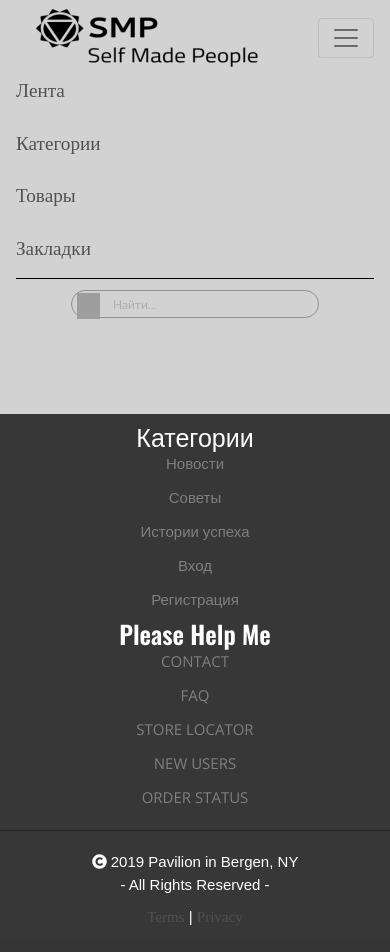
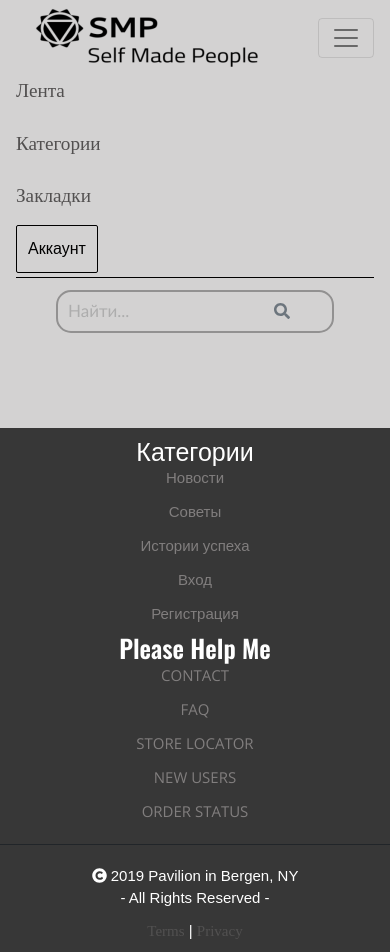
Before and after one commit to Daniil1703/EvanCarmichael, a Django app: page / in a window 390 px wide, after a click that opens the changed part. Before the commit the page ends 925 px from the top, so only its background shows below. Run offline with Django 3.2, Linux system fonts and the light colour scheme; data that the repository does not hold is empty; some libraries are stand-ins or nearby versions; grey boxes are pictures that could not be loaded.

Commit message:
add style to templates

```diff
--- a/polls/static/css/footer.css
+++ b/polls/static/css/footer.css
@@ -124,10 +124,10 @@ footer {
     width: 100%
   }
   .footer-list-header {
-    font-size: 3em;
+    font-size: 2em;
   }
   .footer-list-anchor {
-    font-size: 1.5em
+    font-size: 1em
   }
   .footer-social-section {
     justify-content: center
--- a/polls/static/css/navbar.css
+++ b/polls/static/css/navbar.css
@@ -83,3 +83,68 @@ a:focus {
         display: none;
     }
 }
+
+/* Кнопка выпадающего меню аккаунт */
+.dropbtn {
+    padding: 11px;
+    border: none;
+    cursor: pointer;
+}
+
+/* Dropdown button on hover & focus */
+/* .dropbtn:hover, .dropbtn:focus {
+    background-color: #2980B9;
+} */
+
+/* The container <div> - needed to position the dropdown content */
+.dropdown {
+    border-radius: 2px;
+    border: 1px solid #000000;
+    position: relative;
+    display: inline-block;
+    margin-bottom: 4px;
+}
+.dropdown:active{
+    border: 1px solid #d3d2d2;
+}
+
+@media only screen and (min-width: 767px){
+    .dropdown-content {
+        right:0;
+    }
+}
+
+@media only screen and (max-width: 767px){
+    .dropdown-content    {
+        padding: 5px;
+    }
+}
+
+/* Dropdown Content (Hidden by Default) */
+.dropdown-content {
+    margin-top: 2px;
+    display: none;
+    position: absolute;
+    background-color: #f3f3f3;
+    min-width: 100px;
+    box-shadow: 0px 8px 16px 0px rgba(0,0,0,0.2);
+    z-index: 1;
+    border-radius: 4px;
+    border: 1px solid black;
+    font-size: 80%;
+}
+
+/* Links inside the dropdown */
+.dropdown-content a {
+    color: #525054;
+    border-radius: 2px;
+    padding: 12px 16px;
+    text-decoration: none;
+    display: block;
+}
+
+/* Change color of dropdown links on hover */
+.dropdown-content a:hover {background-color: #ddd}
+
+/* Show the dropdown menu (use JS to add this class to the .dropdown-content container when the user clicks on the dropdown button) */
+.show {display:block;}
--- a/polls/static/css/search.css
+++ b/polls/static/css/search.css
@@ -6,11 +6,15 @@
 }
 @media screen and (max-width: 450px){
 
+.form-item {
+    display: inline-flex;
+}
+
 #search-block-form{
-    width:248px;
-    height:28px;
+    width:278px;
+    height:43px;
     border-radius:15px;
-    border:#929191 solid 1px;
+    border:#929191 solid 2px;
     margin-right: auto;
     margin-left: auto;
     margin-top: 1%;
@@ -29,12 +33,12 @@
     width:100%;
     height:100%;
     }
-#search-block-form .form-actions{
+/* #search-block-form .form-actions{
     width:28px;
     height:28px;
     float:left;
-    background:url(images/searchIcon.png) 5px 2px no-repeat;
-    }
+    background:url({% static 'images/icons/favicn.ico'%}) 5px 2px no-repeat;
+    } */
 #search-block-form .form-actions input:hover{
     cursor:pointer;
     }
@@ -43,10 +47,9 @@
     text-indent:-9999px;
     }
 #search-block-form .form-item{
-    width:210px;
-    padding:0px 5px;
-    float:right;
-    height:28px;
+    width:auto;
+    padding:5px 10px;
+    height:38px;
     }
 #search-block-form .form-item input{
     font:13px/16px "Trebuchet MS", Arial, Helvetica, sans-serif;
--- /dev/null
+++ b/polls/static/js/navbar.js
@@ -0,0 +1,18 @@
+function myFunction() {
+    document.getElementById("myDropdown").classList.toggle("show");
+}
+
+// Close the dropdown menu if the user clicks outside of it
+window.onclick = function(event) {
+  if (!event.target.matches('.dropbtn')) {
+
+    var dropdowns = document.getElementsByClassName("dropdown-content");
+    var i;
+    for (i = 0; i < dropdowns.length; i++) {
+      var openDropdown = dropdowns[i];
+      if (openDropdown.classList.contains('show')) {
+        openDropdown.classList.remove('show');
+      }
+    }
+  }
+}
--- a/polls/templates/polls/base.html
+++ b/polls/templates/polls/base.html
@@ -10,7 +10,7 @@
     <meta charset="UTF-8">
     <meta name="viewport" content="width=device-width,initial-scale=1.0">
     <meta http-equiv="X-UA-Compatible" content="ie=edge">
-    <link rel="icon" type="image/png" href="{% static 'images/icons/favicon.ico' %}">
+    <link rel="icon" type="image/png" href="{% static 'images/icons/favicn.ico' %}">
     <link rel="stylesheet" type="text/css" href="{% static 'css/style.css' %}">
     <!-- NAVBAR and FOOTER LINK -->
     <link rel="stylesheet" type="text/css" href="{% static 'vendor/bootstrap/css/bootstrap.min.css' %}">
@@ -24,6 +24,7 @@
     <script src="https://ajax.googleapis.com/ajax/libs/jquery/3.3.1/jquery.min.js"></script>
     <script src="https://maxcdn.bootstrapcdn.com/bootstrap/4.0.0/js/bootstrap.min.js"></script>
 	<script type="text/javascript" src="{% static 'js/button_to_bottom.js' %}"></script>
+	<script type="text/javascript" src="{% static 'js/navbar.js' %}"></script>
     <!-- BOOTSTRAP LINK -->
 
     {% block links %}
--- a/polls/templates/polls/includes/footer.html
+++ b/polls/templates/polls/includes/footer.html
@@ -41,7 +41,6 @@
             <a class="a2a_button_email"></a>
             <a class="a2a_button_telegram"></a>
             <a class="a2a_button_odnoklassniki"></a>
-            <a class="a2a_dd" href="https://www.addtoany.com/share"></a>
         </div>
         <script async src="https://static.addtoany.com/menu/page.js"></script>
         <!— AddToAny END —>
--- a/polls/templates/polls/includes/navbar.html
+++ b/polls/templates/polls/includes/navbar.html
@@ -23,15 +23,25 @@
                     <a href="{% url 'polls:index'  %}" class="nav-link">Лента</a>
                 </li>
                 <li class="nav-item">
-                        <a href="{% url 'polls:tags_list' %}" class="nav-link">Категории</a>
-                    </li>
+                    <a href="{% url 'polls:tags_list' %}" class="nav-link">Категории</a>
+                </li>
+                <!-- <li class="nav-item">
+                    <a href="#" class="nav-link">Товары</a>
+                </li> -->
+
                 <li class="nav-item">
-                    <a href="#" class="nav-link">Товары</a>
+                    <a href="{% url 'polls:bookmarks'  %}" class="nav-link">Закладки</a>
                 </li>
 
                 <li class="nav-item">
-                        <a href="#" class="nav-link">Закладки</a>
-                    </li>
+                    <div class="dropdown">
+                        <button onclick="myFunction()" class="dropbtn">Аккаунт</button>
+                        <div id="myDropdown" class="dropdown-content">
+                            <a class="nav-link" href="#">Вход</a>
+                            <a class="nav-link" href="#">Регистрация</a>
+                        </div>
+                    </div>
+                </li>
             </ul>
         </div>
     </div>
--- a/polls/templates/polls/includes/search.html
+++ b/polls/templates/polls/includes/search.html
@@ -1,8 +1,8 @@
 <form action="" method="post" id="search-block-form">
     <div class="form-item">
-        <input style="font-size: 12px; color: rgb(95, 95, 95)" type="text" name="" value="" maxlength="128" placeholder="Найти...">
-    </div>
-    <div class="form-actions">
-        <input type="submit" name="op" value="Поиск" class="form-submit">
+        <input style="font-size: 17px; color: rgb(50, 50, 50)" type="text" name="" value="" maxlength="128" placeholder="Найти...">
+        <button style="border:none; margin: -3px 20px;" class="btn btn-outline-secondary border-0" type="button">
+            <i class="fa fa-search"></i>
+        </button>
     </div>
 </form>
--- a/polls/templates/polls/index.html
+++ b/polls/templates/polls/index.html
@@ -6,7 +6,7 @@
 	<link rel="stylesheet" href="https://maxcdn.bootstrapcdn.com/bootstrap/4.0.0/css/bootstrap.min.css">
 
 
-
+	<link rel="icon" type="image/png" href="{% static 'images/icons/favicn.ico' %}">
 
 
 	<script src="https://cdnjs.cloudflare.com/ajax/libs/popper.js/1.12.9/umd/popper.min.js"></script>
--- a/polls/urls.py
+++ b/polls/urls.py
@@ -9,7 +9,8 @@ urlpatterns = [
     path('', views.index, name='index'),
     path('post/<str:slug>/', views.PostDetail.as_view(), name="post_detail_url"),
     path('tags/', views.tags_list, name='tags_list'),
-    path('tag/<str:slug>/', views.TagDetail.as_view(), name='tag_detail')
+    path('tag/<str:slug>/', views.TagDetail.as_view(), name='tag_detail'),
+    path('bookmark/', views.Bookmark, name='bookmarks')
 
 ]
 
--- a/polls/views.py
+++ b/polls/views.py
@@ -50,3 +50,6 @@ def index(request):
 def tags_list(request):
         tags = Tag.objects.all()
         return render(request, 'polls/tags_list.html', context={'tags': tags})
+
+def Bookmark(request):
+    return render(request, 'polls/bookmarks.html', context=None)
```
Also changed, not shown: polls/static/css/post_detail.css (+92 -3 lines), polls/templates/polls/bookmarks.html (added, +12 -0 lines), polls/static/images/icons/favicn.ico (renamed from polls/static/images/icons/favicon.ico).
